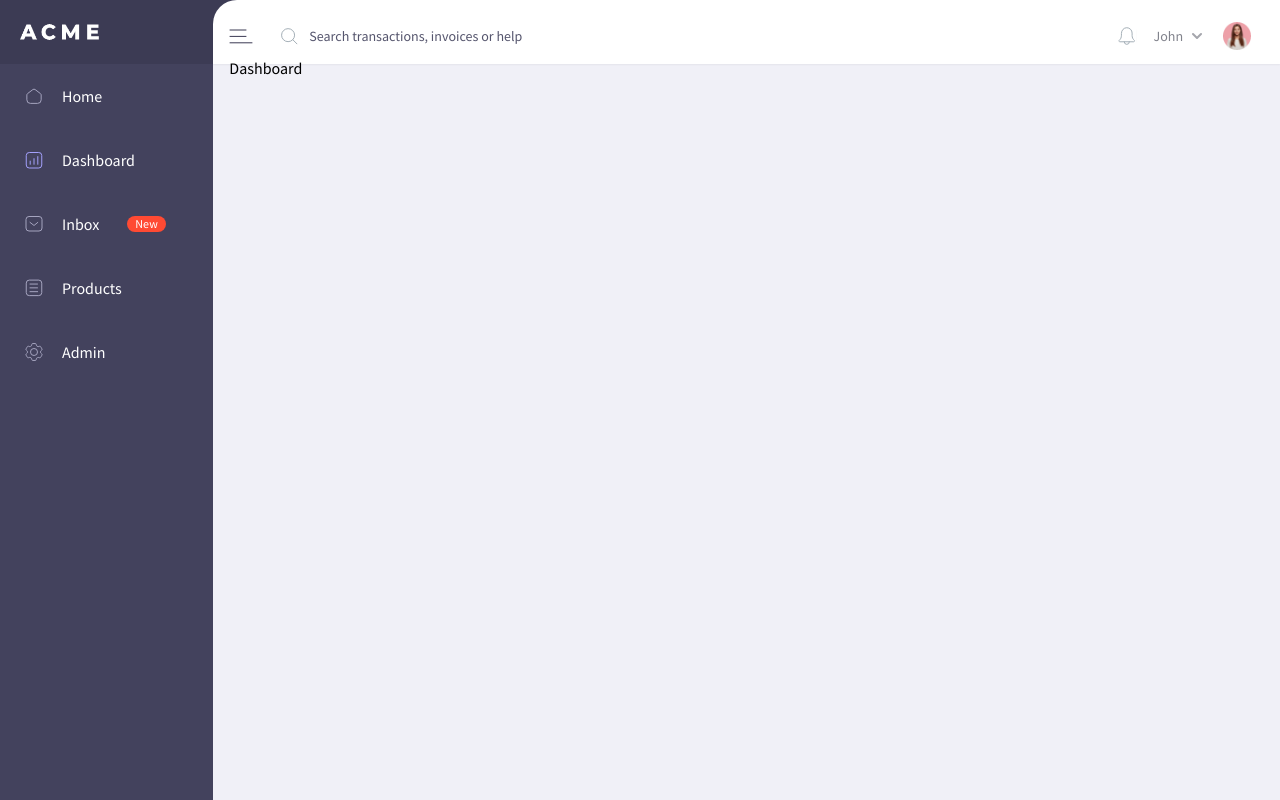
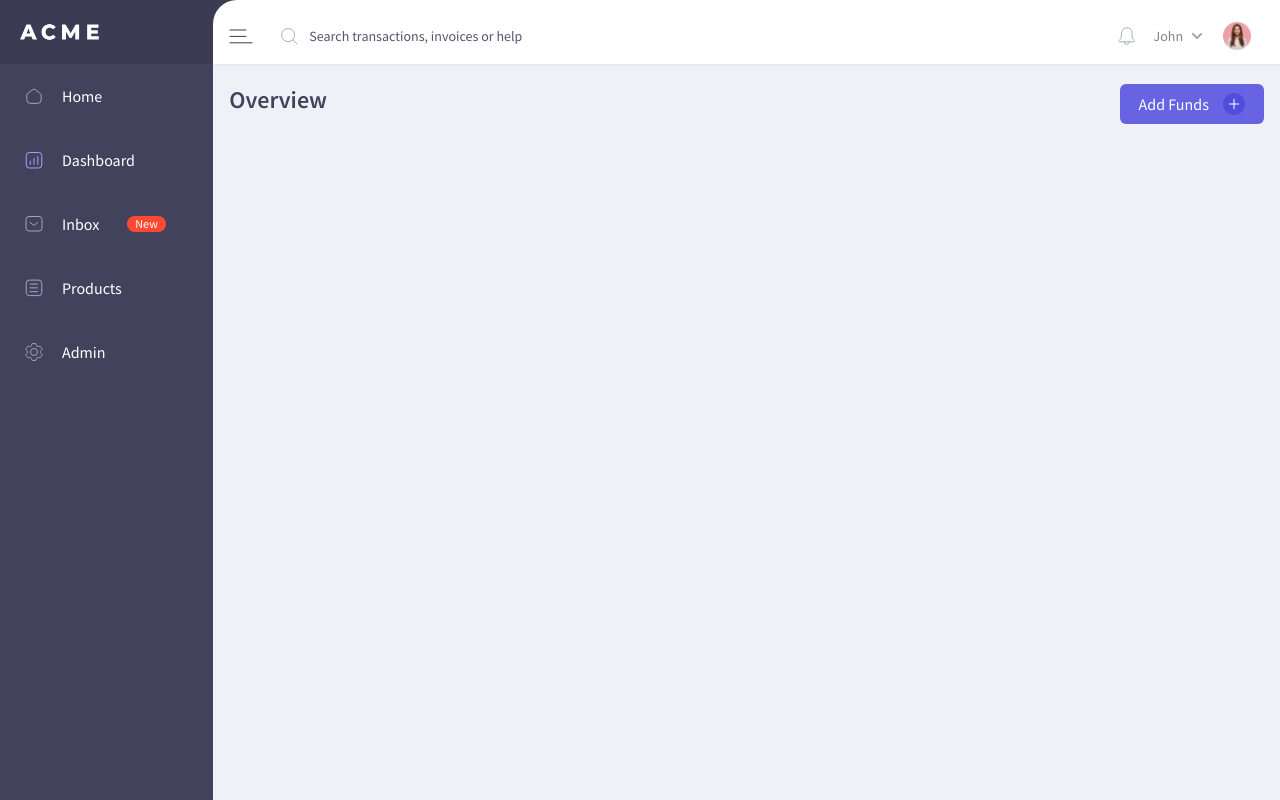
Before and after one commit to JabezSanjay/mitsogo-dashboard, a React (Create React App) app: page / in a window 1280 px wide. Built offline with nearby package versions, Linux system fonts and the light colour scheme.

Commit message:
Completed top section. TODO: Card component

```diff
--- /dev/null
+++ b/src/Components/Button/index.js
@@ -0,0 +1,16 @@
+import React from "react";
+
+const Button = ({ name, svg }) => {
+  return (
+    <button type="button" className="mt-0 sm:mt-4 w-36 items-end">
+      <div className="flex items-center justify-evenly bg-buttonPurple hover:opacity-90 text-white px-4 py-2 rounded-md text-md">
+        <h3>{name}</h3>
+        <div className="bg-buttonSecondaryPurple p-1 rounded-full ml-3">
+          <img src={svg} alt={name} />
+        </div>
+      </div>
+    </button>
+  );
+};
+
+export default Button;
--- /dev/null
+++ b/src/Components/Card/index.js
@@ -0,0 +1,7 @@
+import React from "react";
+
+const Card = () => {
+  return <div>Card</div>;
+};
+
+export default Card;
--- a/src/Components/Sidebar/index.js
+++ b/src/Components/Sidebar/index.js
@@ -24,7 +24,10 @@ const Sidebar = ({ open }) => {
       </div>
       <div>
         {tabs.map((tab) => (
-          <div className="p-5 flex items-center  hover:bg-darkMainColor border-l-2 border-mainColor hover:border-activePurple cursor-default">
+          <div
+            key={tab.name}
+            className="p-5 flex items-center  hover:bg-darkMainColor border-l-2 border-mainColor hover:border-activePurple cursor-default"
+          >
             <img src={tab.svg} alt="logo" />
             <a href="/" className="ml-4 text-white">
               {tab.name}
--- a/src/pages/Dashboard.js
+++ b/src/pages/Dashboard.js
@@ -1,9 +1,16 @@
 import React from "react";
+import Button from "../Components/Button";
+import PlusIcon from "../images/Button/plus.svg";
 
 const Dashboard = () => {
   return (
     <div>
-      <h1>Dashboard</h1>
+      <div className="flex justify-between flex-col sm:flex-row">
+        <h2 className="text-2xl font-semibold py-5 mt-2 text-mainColor">
+          Overview
+        </h2>
+        <Button name="Add Funds" svg={PlusIcon} />
+      </div>
     </div>
   );
 };
--- a/tailwind.config.js
+++ b/tailwind.config.js
@@ -8,6 +8,8 @@ module.exports = {
       mainColor: "#43425D",
       darkMainColor: "#3C3B54",
       lightGray: "#4D4F5C",
+      buttonPurple: "#6763E3",
+      buttonSecondaryPurple: "#514DDC",
       activePurple: "#A3A0FB",
       warningRed: "#FF4A33",
     },
```
Also changed, not shown: src/images/Button/plus.svg (added), src/images/Dashboard/profileImage.png (added).
